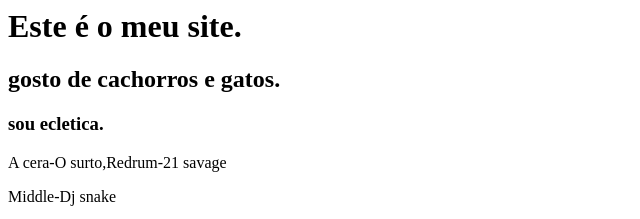
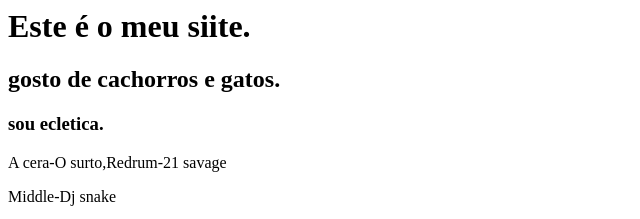
Before and after one commit to grazielagit1/graziela.github.io, a plain HTML site: page index.html in a window 1280 px wide. Shown: the top 219 px of the page, 0-640 px from the left. Drawn offline with Linux system fonts and the light colour scheme.

Commit message:
Update index.html

```diff
--- a/index.html
+++ b/index.html
@@ -3,7 +3,7 @@
 <title>meu_site_pessoal</title>
 </head>
 <body>
-       <h1>Este é o meu site. </h1>
+       <h1>Este é o meu siite. </h1>
        <h2>gosto de cachorros e gatos.</h2>
 	   <h3>sou ecletica.</h3>
 	   <p>A cera-O surto,Redrum-21 savage </p>
```
